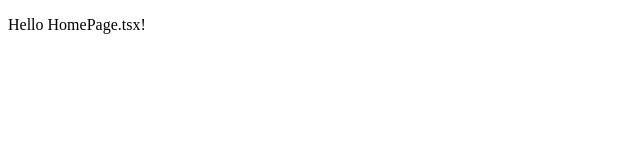
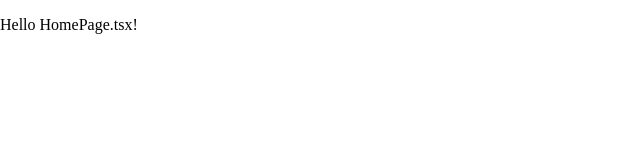
Before and after one commit to karmek-k/k-and-a-frontend, a React (Create React App) app: page / in a window 1280 px wide. Shown: the top 160 px of the page, without its empty margins (0-640 px from the left). Built offline with nearby package versions, Linux system fonts and the light colour scheme.

Commit message:
Use globalStyles.css

```diff
--- a/src/App.tsx
+++ b/src/App.tsx
@@ -1,6 +1,7 @@
 import React from 'react';
 
 import Routes from './Routes';
+import './globalStyle.css';
 
 const App = () => {
   return (
--- /dev/null
+++ b/src/globalStyle.css
@@ -0,0 +1,4 @@
+body {
+  margin: 0;
+  padding: 0;
+}
```
